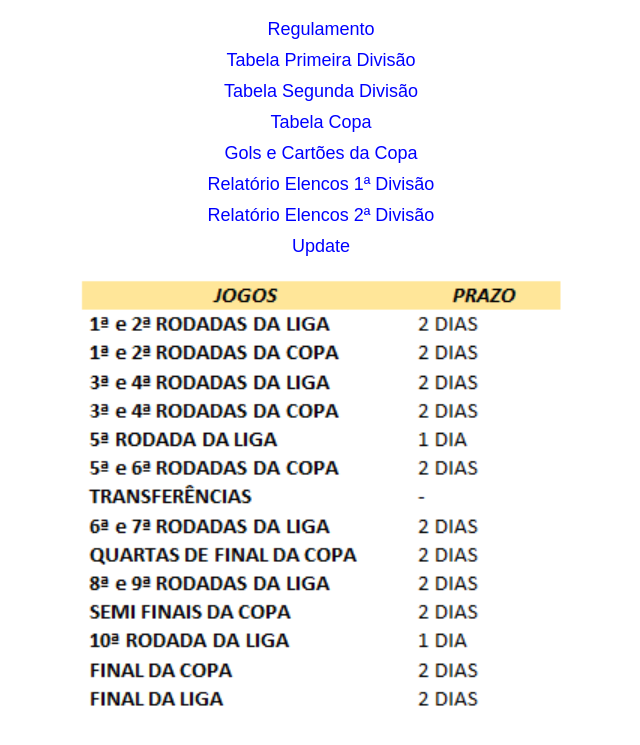
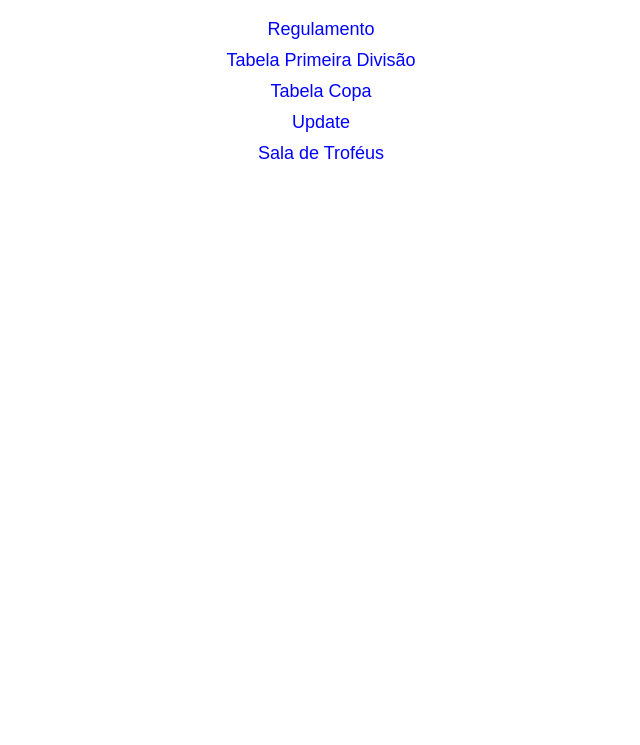
Before and after one commit to LegendsLeagueFM/legendsleaguefm.github.io, a plain HTML site: page index.html in a window 1280 px wide. Shown: the part 89-834 px from the top of the page, without its empty margins (319-959 px from the left). After the commit the page ends 800 px from the top, so only its background shows below. Drawn offline with Linux system fonts and the light colour scheme.

Commit message:
Update index.html

```diff
--- a/index.html
+++ b/index.html
@@ -13,16 +13,12 @@
 </head>
 <body>
     <h1>Legends League FM</h1>
-    <ul>
+<ul>
         <li><a href="https://1drv.ms/w/c/a756040b8cf6970d/EdZcpP8EqnBCqMn6TUwYjXIBiqRgS4hJ7L7Ldnosu5ESKw?e=Ku8nk8"_blank">Regulamento</a></li>
-        <li><a href="https://www.webcup.com.br/campeonato/legends-league-1-1730161778" target="_blank">Tabela Primeira Divisão</a></li>
-        <li><a href="https://www.webcup.com.br/campeonato/legends-league-2-1732066447" target="_blank">Tabela Segunda Divisão</a></li>
-        <li><a href="https://www.webcup.com.br/campeonato/copa-legends-1732062076" target="_blank">Tabela Copa</a></li>
-	<li><a href="https://1drv.ms/x/c/a756040b8cf6970d/Eb5la2buamlLoAwse_h39NYBAznKWvceSHIOekQVnnjC2Q?e=qnrnva" target="_blank">Gols e Cartões da Copa</a></li>
-	<li><a href="https://1drv.ms/x/c/a756040b8cf6970d/EamKuYSg7gJCvEmU4dQuk-ABnSHzusv8b0uOABRRgybGSA?e=gtRov1" target="_blank">Relatório Elencos 1ª Divisão</a></li>
-	<li><a href="https://1drv.ms/x/c/a756040b8cf6970d/EUPdRcRafVZGoIqTPN04dz0BC7SCdjQszK-gq7MKZUyn3Q?e=zQy9WU" target="_blank">Relatório Elencos 2ª Divisão</a></li>
+        <li><a href="https://www.webcup.com.br/campeonato/legends-league-1732385175" target="_blank">Tabela Primeira Divisão</a></li>
+        <li><a href="https://www.webcup.com.br/campeonato/copa-legends-1732387890" target="_blank">Tabela Copa</a></li>
 	<li><a href="https://www.mediafire.com/file/ufyric3bg79cl2q/LEGENDS_LEAGUE_4.0_%2528S%25C3%25B3_os_Fortes%2529.rar/file" target="_blank">Update</a></li>
-	    <li><img src="calendario.png" alt="Calendário"></li>
-    </ul>
+	<li><a href="https://1drv.ms/x/s!AqElHI8wEIeUiZA6uadpPjTKR2XJRw?e=fLtJrl" target="_blank">Sala de Troféus</a></li>
+</ul>
 </body>
 </html>
```
